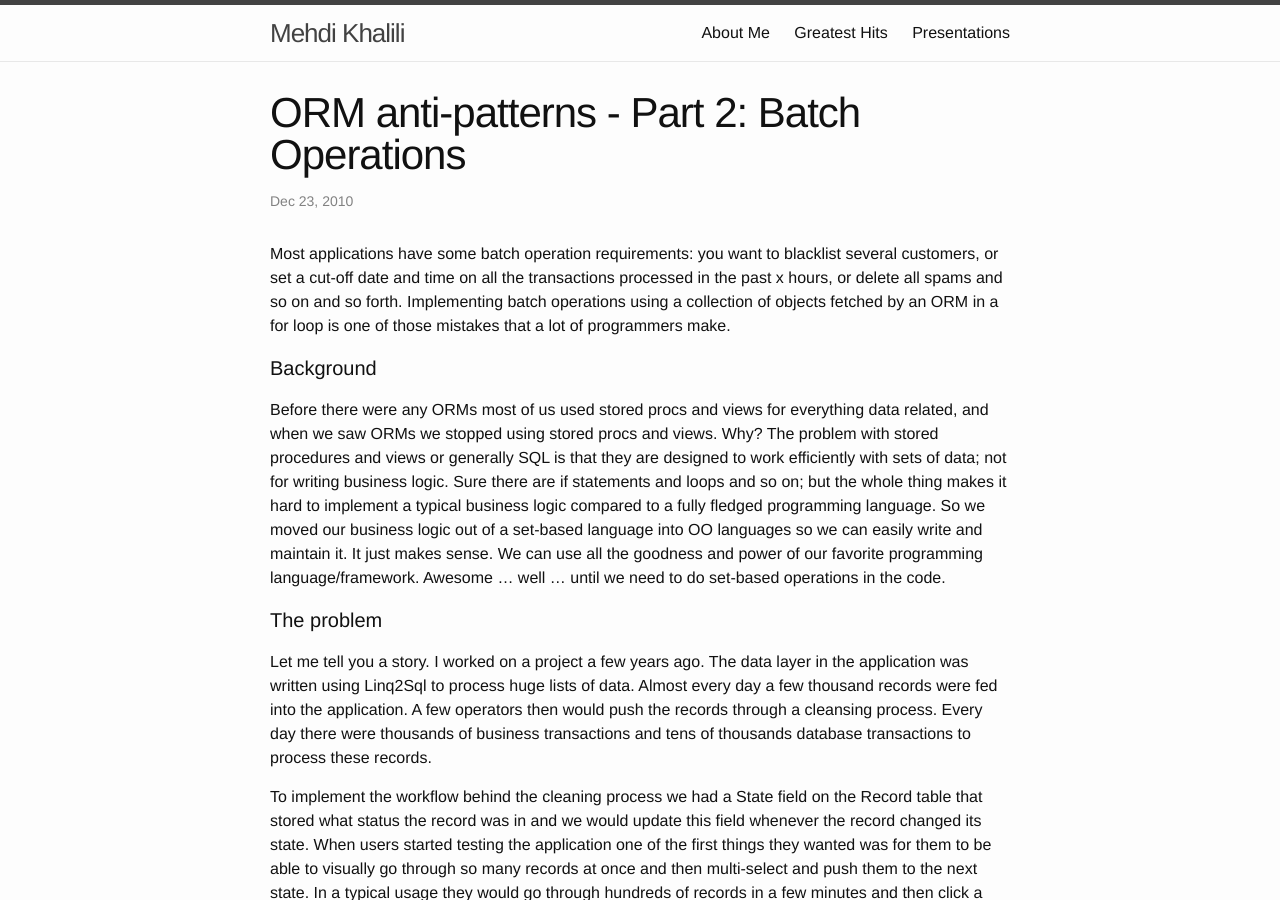
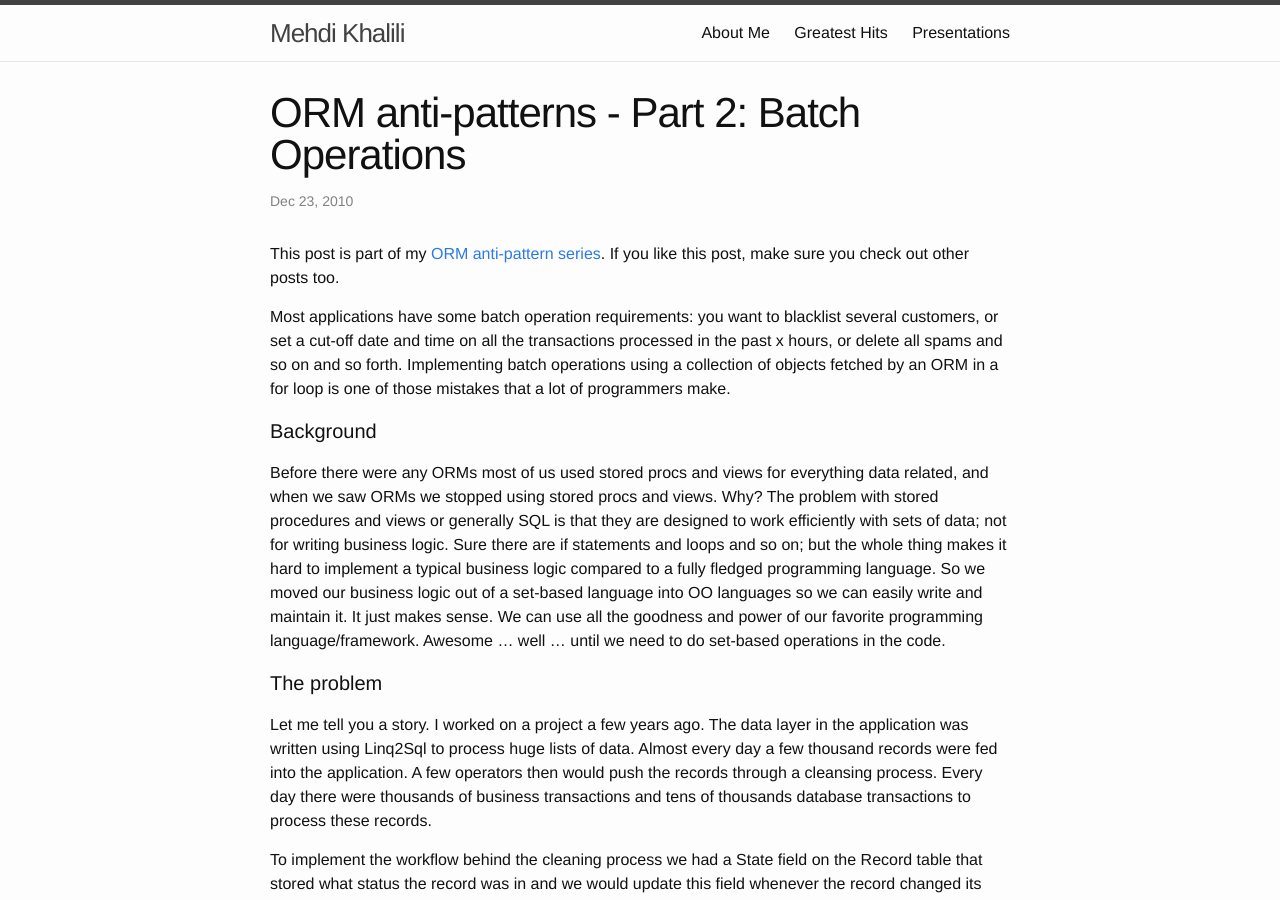
Before and after one commit to MehdiK/mehdik.github.io, a Jekyll site: the page built from _posts/2010-12-23-orm-anti-patterns-part-2-batch-operations.md, in a window 1280 px wide and 900 px high. Built offline with Jekyll 4.4.1, drawn with Linux system fonts in a browser that asks for light colours; nearby versions of some CDN libraries; comment, search, counter and statistics services are not loaded.

Commit message:
added pointers to series post on orm anti patterns posts

```diff
--- a/_posts/2010-12-23-orm-anti-patterns-part-2-batch-operations.md
+++ b/_posts/2010-12-23-orm-anti-patterns-part-2-batch-operations.md
@@ -14,6 +14,8 @@ This is the second article in the <a href=\"/orm-anti-patterns-series\">ORM anti
 Batch operations are not always implemented properly when programmers use ORM. In this article I will discuss batch operations and how it should and should not be implemented.
 "
 ---
+This post is part of my [ORM anti-pattern series](/orm-anti-patterns-series). If you like this post, make sure you check out other posts too.
+
 Most applications have some batch operation requirements: you want to blacklist several customers, or set a cut-off date and time on all the transactions processed in the past x hours, or delete all spams and so on and so forth. Implementing batch operations using a collection of objects fetched by an ORM in a for loop is one of those mistakes that a lot of programmers make.
 
 ####Background
```
Also changed, not shown: _drafts/microservices-lessons-dddmel.md (+1 -1 lines), _posts/2010-12-09-orm-anti-patterns-part-1-active-record.md (+3 -0 lines), _posts/2010-12-31-orm-anti-patterns-part-3-lazy-loading.md (+2 -0 lines), _posts/2011-01-13-orm-anti-patterns-part-4-persistence-domain-model.md (+2 -0 lines), _posts/2011-02-03-orm-anti-patterns-part-5-generic-update-methods.md (+2 -0 lines).
